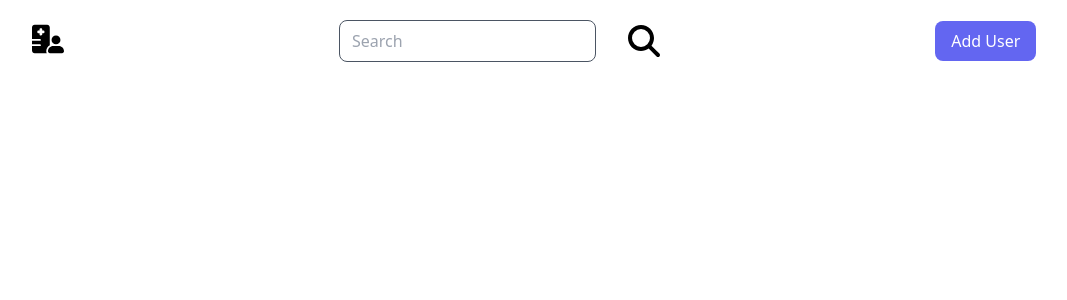
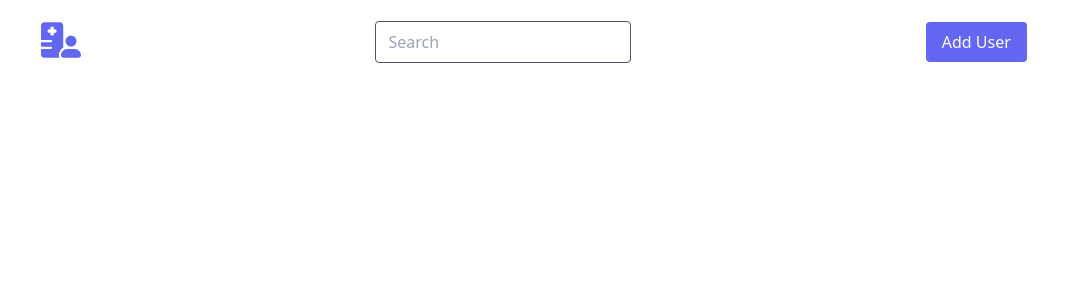
Before and after one commit to lmarangoc/covid-frontend, a React (Create React App) app: page /admin in a window 1280 px wide. Shown: the top 300 px of the page, without its empty margins (106-1173 px from the left). Built offline with nearby package versions, Linux system fonts and the light colour scheme.

Commit message:
feat: navbar admin

```diff
--- a/package.json
+++ b/package.json
@@ -7,6 +7,7 @@
     "@fortawesome/fontawesome-svg-core": "^6.1.2",
     "@fortawesome/free-solid-svg-icons": "^6.1.2",
     "@fortawesome/react-fontawesome": "^0.2.0",
+    "@material-ui/core": "^4.12.4",
     "@testing-library/jest-dom": "^5.16.4",
     "@testing-library/react": "^13.3.0",
     "@testing-library/user-event": "^13.5.0",
--- a/src/pages/admin/Navbar.jsx
+++ b/src/pages/admin/Navbar.jsx
@@ -1,32 +1,36 @@
 import React from 'react'
 import { FontAwesomeIcon } from '@fortawesome/react-fontawesome'
-import { faHospitalUser, faMagnifyingGlass } from '@fortawesome/free-solid-svg-icons'
-//import { Link } from "react-router-dom";
+import { faHospitalUser } from '@fortawesome/free-solid-svg-icons'
+import { Link } from "react-router-dom"
 
 const Navbar = () => {
+
   return (
-    <nav className='bg-white px-0 py-5 '>
+    <nav className='py-5'>
       <div className='flex items-center justify-around'>
+        <div className='relative group'>
+          <FontAwesomeIcon icon={faHospitalUser} className='w-10 h-10 text-indigo-500 hover:text-indigo-700'/>
+          <div className='lg:absolute bg-gray-50 right-0 rounded p-2 hidden group-hover:block hover:block'>
+            <ul className='space-y-2 lg:w-32'>
+              <li className='flex p-2 font-medium text-gray-600 rounded'>
+                Admin Admin
+              </li>
+              <li className='flex p-2 font-medium text-indigo-500 rounded hover:bg-gray-200 hover:text-indigo-700'>
+                <Link to='/'>
+                  Log Out
+                </Link>
+              </li>
+            </ul>
+          </div>
+        </div>
         <div>
-          <FontAwesomeIcon icon={faHospitalUser} className='w-8 h-8 hover:text-indigo-500'/>
+          <input type="text" className='rounded border border-gray-600 py-2 px-3 w-64 focus:outline-indigo-500' placeholder="Search" name="search"/>
         </div>
-        <div className='md:flex hidden items-center gap-8'>
-            <input className='rounded-lg border border-gray-600 py-2 px-3 w-full focus:outline-indigo-500' type="text" placeholder="Search" name="search"/>
-            <FontAwesomeIcon icon={faMagnifyingGlass} className='w-8 h-8 hover:text-indigo-500'/>
-        </div>
-        <div className='md:block hidden'>
-          <button className='bg-indigo-500 text-white px-4 py-2 rounded-lg'>
+        <div>
+          <button className='bg-indigo-500 text-white px-4 py-2 rounded hover:bg-indigo-700 select-none'>
             Add User
           </button>
         </div>
-        <ul className={`md:hidden bg-white absolute w-full h-full bottom-0 py-24 pl-4`}>
-          <li>
-            <input className='rounded-lg border border-gray-600 py-2 px-3 w-max focus:outline-indigo-500' type="text" placeholder="Search" name="search"/>
-          </li>
-          <div className='py-5'>
-            <button className='bg-indigo-500 text-white px-4 py-2 rounded-lg'>Add User</button>
-          </div>
-        </ul>
       </div>
     </nav>
   )
```
Also changed, not shown: 1 other file (tests, documents, lock files or other folders).
